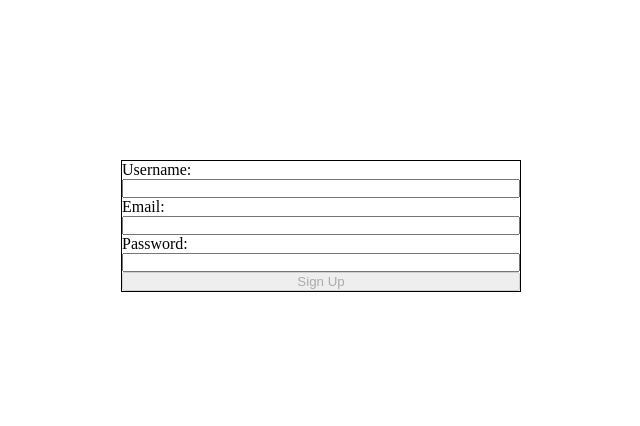
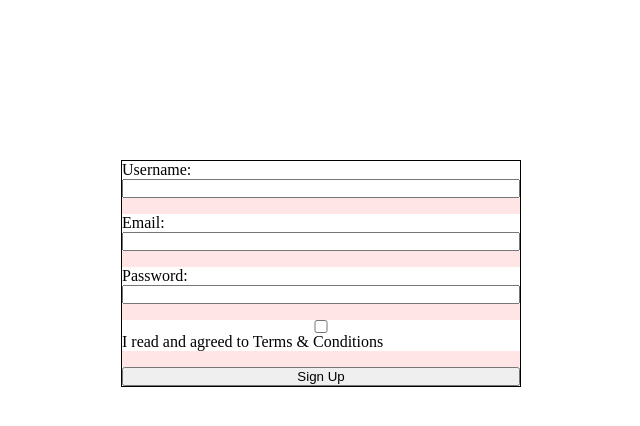
Before and after one commit to celso-rodrigo/login-page, a React (Create React App) app: page / in a window 1280 px wide. Shown: the top 426 px of the page, without its empty margins (319-959 px from the left). Built offline with nearby package versions, Linux system fonts and the light colour scheme.

Commit message:
Refatorada lógica de validação de inputs.

```diff
--- a/src/App.js
+++ b/src/App.js
@@ -11,80 +11,116 @@ import {
   NO_UPPERCASE_PASSWORD,
   NO_LOWERCASE_PASSWORD,
   INVALID_PASSWORD,
+  NOT_AGREED,
+  EMPTY_NAME,
+  EMPTY_EMAIL,
+  EMPTY_PASSWORD,
 } from "./helpers/problemList";
 import Context from "./context/Context";
 import "./index.css";
 
 function App() {
   const {
-    username,
-    email,
-    password,
-    validLogin,
     problem,
-    setUsername,
-    setEmail,
-    setPassword,
+    agreedTerms,
+    setAgreedTerms,
     setProblem,
   } = useContext(Context);
 
-  const checkNameProblems = () => {
-    if(!username.length) return;
-    if(username.length <= 2) return setProblem(SHORT_NAME);
-    if(username.length > 15) return setProblem(LONG_NAME);
-    if(!validateUsername(username)) return setProblem(INVALID_NAME);
-    setProblem("");
+  const usernameValidation = (username) => {
+    if(username.length <= 2) return SHORT_NAME;
+    if(username.length > 15) return LONG_NAME;
+    if(!validateUsername(username)) return INVALID_NAME;
+    return "";
   };
 
-  const checkEmailProblems = () => {
-    if(!email.length) return;
-    if(!validateEmail(username)) return setProblem(INVALID_EMAIL);
-    setProblem("");
+  const emailValidation = (email) => {
+    if(!validateEmail(email)) return INVALID_EMAIL;
+    return "";
   };
 
-  const checkPasswordProblems = () => {
-    if(!password.length) return;
-    if(password.length <= 7) return setProblem(SHORT_PASSWORD);
-    if(password.length > 15) return setProblem(LONG_PASSWORD);
-    if(password.search(/[0-9]/) === -1) return setProblem(NO_NUMBER_PASSWORD);
-    if(password.search(/[A-Z]/) === -1) return setProblem(NO_UPPERCASE_PASSWORD);
-    if(password.search(/[a-z]/) === -1) return setProblem(NO_LOWERCASE_PASSWORD);
-    if(!validatePassword(password)) return setProblem(INVALID_PASSWORD);
-    setProblem("");
+  const passwordValidation = (password) => {
+    if(password.length <= 7) return SHORT_PASSWORD;
+    if(password.length > 15) return LONG_PASSWORD;
+    if(password.search(/[0-9]/) === -1) return NO_NUMBER_PASSWORD;
+    if(password.search(/[A-Z]/) === -1) return NO_UPPERCASE_PASSWORD;
+    if(password.search(/[a-z]/) === -1) return NO_LOWERCASE_PASSWORD;
+    if(!validatePassword(password)) return INVALID_PASSWORD;
+    return "";
+  };
+
+  const signInValidation = () => {
+    const { username, email, password } = problem;
+    if (!agreedTerms) return NOT_AGREED;
+    if (username.length) return EMPTY_NAME;
+    if (email.length) return EMPTY_EMAIL;
+    if (password.length) return EMPTY_PASSWORD;
+    return "";
+  };
+
+  const handleUsername = (username) => {
+    const hasProblem = usernameValidation(username);
+    setProblem((prevState) => ({...prevState, username: hasProblem}));
+  };
+
+  const handleEmail = (email) => {
+    const hasProblem = emailValidation(email);
+    setProblem((prevState) => ({...prevState, email: hasProblem}));
+  };
+
+  const handlePassword = (password) => {
+    const hasProblem = passwordValidation(password);
+    setProblem((prevState) => ({...prevState, password: hasProblem}));
+  };
+
+  const handleSignIn = () => {
+    let hasProblem = signInValidation();
+    if (!hasProblem.length) return console.log("sign in");
+    setProblem((prevState) => (
+      {...prevState, terms: hasProblem}
+    ));
   };
 
   return (
-    <div className="main">
+    <form>
       <label>
         Username:
         <input
           type="text"
-          value={username}
-          onChange={({ target }) => setUsername(target.value)}
-          onBlur={checkNameProblems}
+          onBlur={({ target }) => handleUsername(target.value)}
         />
       </label>
+      <p className="problem">{problem.username === "EMPTY" ? "" : problem.username}</p>
       <label>
         Email:
         <input
           type="email"
-          value={email}
-          onChange={({ target }) => setEmail(target.value)}
-          onBlur={checkEmailProblems}
+          onBlur={({ target }) => handleEmail(target.value)}
         />
       </label>
+      <p className="problem">{problem.email === "EMPTY" ? "" : problem.email}</p>
       <label>
         Password:
         <input
           type="password"
-          value={password}
-          onChange={({ target }) => setPassword(target.value)}
-          onBlur={checkPasswordProblems}
+          onBlur={({ target }) => handlePassword(target.value)}
         />
       </label>
-      <p className="problem">{problem}</p>
-      <button disabled={!validLogin}>Sign Up</button>
-    </div>
+      <p className="problem">{problem.password === "EMPTY" ? "" : problem.password}</p>
+      <label>
+        <input type="checkbox"
+          checked={agreedTerms}
+          onChange={() => setAgreedTerms((prevState) => (!prevState))}
+        />
+        <p>I read and agreed to <span>Terms & Conditions</span></p>
+      </label>
+      <p className="problem">{problem.terms === "EMPTY" ? "" : problem.terms}</p>
+      <input
+        type="button"
+        value="Sign Up"
+        onClick={handleSignIn}
+      />
+    </form>
   );
 }
 
--- a/src/context/Provider.js
+++ b/src/context/Provider.js
@@ -1,35 +1,16 @@
-import React, { useState, useEffect } from "react";
-import { validateUsername, validateEmail, validatePassword } from "../helpers/validation";
+import React, { useState } from "react";
 import Context from "./Context";
 import PropTypes from "prop-types";
 
 function Provider({ children }) {
-  const [username, setUsername] = useState("");
-  const [email, setEmail] = useState("");
-  const [password, setPassword] = useState("");
-  const [validLogin, setValidLogin] = useState(false);
-  const [problem, setProblem] = useState("");
-
-  useEffect(() => {
-    const validateInputs = () => {
-      const validUser = validateUsername(username);
-      const validEmail = validateEmail(email);
-      const validPassword = validatePassword(password);
-      setValidLogin(validUser && validEmail && validPassword);
-    };
-    validateInputs();
-  }, [username, email, password]);
+  const [agreedTerms, setAgreedTerms] = useState(false);
+  const [problem, setProblem] = useState({username: "EMPTY", email: "EMPTY", password: "EMPTY", terms: "EMPTY"});
 
   const providerValue = {
-    username,
-    email,
-    password,
-    validLogin,
     problem,
-    setUsername,
-    setEmail,
-    setPassword,
+    agreedTerms,
     setProblem,
+    setAgreedTerms,
   };
 
   return <Context.Provider value={providerValue}>{children}</Context.Provider>;
--- a/src/helpers/problemList.js
+++ b/src/helpers/problemList.js
@@ -8,6 +8,10 @@ const NO_NUMBER_PASSWORD = "Password must have at least one number";
 const NO_UPPERCASE_PASSWORD = "Password must have at least one uppercase character";
 const NO_LOWERCASE_PASSWORD = "Password must have at least one lowercase character";
 const INVALID_PASSWORD = "Password have invalid characters";
+const NOT_AGREED = "You must agree with Terms & Conditions";
+const EMPTY_NAME = "Please, choose a valid name";
+const EMPTY_EMAIL = "Please, choose a valid email";
+const EMPTY_PASSWORD = "Please, choose a valid password";
 
 export {
   SHORT_NAME,
@@ -20,4 +24,8 @@ export {
   NO_UPPERCASE_PASSWORD,
   NO_LOWERCASE_PASSWORD,
   INVALID_PASSWORD,
+  NOT_AGREED,
+  EMPTY_NAME,
+  EMPTY_EMAIL,
+  EMPTY_PASSWORD,
 };
--- a/src/helpers/validation.js
+++ b/src/helpers/validation.js
@@ -1,14 +1,14 @@
-export const validateUsername = (username = "") => {
+export const validateUsername = (username) => {
   const pattern = /^[a-z0-9_-]{3,15}$/;
   return username.match(pattern) !== null;
 };
 
-export const validateEmail = (email = "") => {
+export const validateEmail = (email) => {
   const pattern = /^[^ ]+@[^ ]+\.[a-z]{2,3}$/;
   return email.match(pattern) !== null;
 };
 
-export const validatePassword = (password = "") => {
+export const validatePassword = (password) => {
   const pattern = /^(?=.*[A-Za-z])(?=.*\d)[A-Za-z\d@$!%*#?&^_-]{8,15}$/;
   return password.match(pattern) !== null;
 };
--- a/src/index.css
+++ b/src/index.css
@@ -10,7 +10,7 @@ body {
 	padding-top: 20vh;
 }
 
-.main {
+form {
 	border: 1px solid black;
 	display: flex;
 	flex-direction: column;
@@ -26,6 +26,11 @@ label {
 	opacity: 0.1;
 }
 
+.problem {
+	height: 1rem;
+	background-color: rgba(255, 0, 0, 0.1);
+}
+
 @media screen and (max-width: 400px) {
 .main {
 	width: 300px;
```
